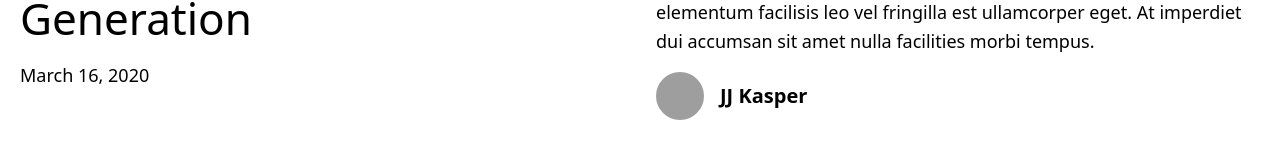
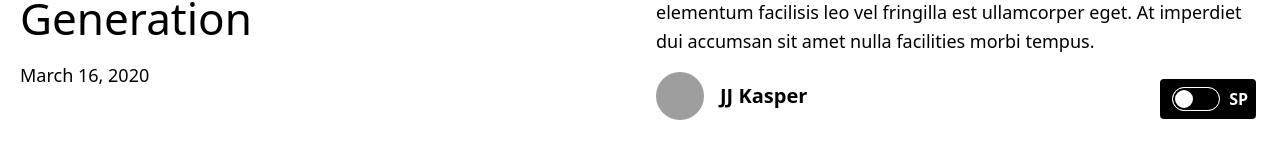
Before and after one commit to DawnGate/angular-blog, an Angular app: page /simple in a window 1280 px wide. Shown: the part 657-800 px from the top of the page. Built offline with nearby package versions, Linux system fonts and the light colour scheme; grey boxes are pictures that could not be loaded.

Commit message:
feat: update switch version button

```diff
--- a/src/app/app.component.html
+++ b/src/app/app.component.html
@@ -1 +1,2 @@
 <router-outlet></router-outlet>
+<app-switch-version-button></app-switch-version-button>
--- a/src/app/app.component.ts
+++ b/src/app/app.component.ts
@@ -2,10 +2,12 @@ import { Component } from '@angular/core';
 import { CommonModule } from '@angular/common';
 import { RouterOutlet } from '@angular/router';
 
+import { SwitchVersionButtonComponent } from './switch-version-button/switch-version-button.component';
+
 @Component({
   selector: 'app-root',
   standalone: true,
-  imports: [CommonModule, RouterOutlet],
+  imports: [CommonModule, RouterOutlet, SwitchVersionButtonComponent],
   templateUrl: './app.component.html',
   styleUrl: './app.component.scss'
 })
--- a/src/app/premium/home/home.component.html
+++ b/src/app/premium/home/home.component.html
@@ -1 +1,2 @@
 <p>home premium works!</p>
+<div>What the problem of this</div>
--- /dev/null
+++ b/src/app/switch-version-button/switch-version-button.component.html
@@ -0,0 +1,11 @@
+<div class="switch-container">
+  <div class="toggle-switch">
+    <input class="toggle-input"
+      type="checkbox"
+      [class.checked]="checked"
+      (click)="toggleCheck()"
+    />
+    <div class="label simple-label" [class.show]="!checked">SP</div>
+    <div class="label premiun-label" [class.show]="checked">PR</div>
+  </div>
+</div>
--- /dev/null
+++ b/src/app/switch-version-button/switch-version-button.component.scss
@@ -0,0 +1,77 @@
+.switch-container {
+  position: fixed;
+  bottom: 24px;
+  right: 24px;
+}
+
+.toggle-switch {
+  padding: 8px 12px;
+  padding-right: calc(12px + 24px);
+  background: var(--primary-color);
+  border-radius: 4px;
+  display: flex;
+  justify-content: center;
+  align-items: center;
+}
+
+input {
+  width: 48px;
+  height: 24px;
+  border-radius: 20px;
+  background: var(--secondary-color);
+
+  cursor: pointer;
+
+  border: 1px solid white;
+  appearance: none;
+  -webkit-appearance: none;
+
+  --handleoffset: -24px;
+
+
+
+
+  &.checked {
+    --handleoffset: 24px;
+  }
+
+  box-shadow: var(--handleoffset) 0 0 2px var(--primary-color) inset, 0 0 0 2px var(--primary-color) inset, 0 0;
+  transition: background, box-shadow 0.2s ease-out;
+}
+
+.label {
+  opacity: 0;
+  position: absolute;
+  right: 8px;
+
+  color: var(--secondary-color);
+
+  font-weight: 700;
+  animation: fadeOut 1s;
+
+  &.show {
+    animation: fadeIn 1s;
+    opacity: 1;
+  }
+
+}
+
+@keyframes fadeIn {
+  from {
+    opacity: 0;
+  }
+
+  to {
+    opacity: 1;
+  }
+}
+
+@keyframes fadeOut {
+  from {
+    opacity: 1;
+  }
+
+  to {
+    opacity: 0;
+  }
+}
--- /dev/null
+++ b/src/app/switch-version-button/switch-version-button.component.ts
@@ -0,0 +1,26 @@
+import { Component } from '@angular/core';
+import { Router } from '@angular/router';
+
+@Component({
+  selector: 'app-switch-version-button',
+  standalone: true,
+  imports: [],
+  templateUrl: './switch-version-button.component.html',
+  styleUrl: './switch-version-button.component.scss'
+})
+export class SwitchVersionButtonComponent {
+
+  constructor(private router: Router){}
+
+  checked = false;
+
+  toggleCheck = () => {
+    this.checked = !this.checked;
+
+    if(this.checked){
+      this.router.navigate(["/premium"])
+    } else {
+      this.router.navigate(["/simple"])
+    }
+  }
+}
--- a/src/styles.scss
+++ b/src/styles.scss
@@ -43,3 +43,9 @@ a {
     padding: 0 20px;
     margin: 0 auto;
 }
+
+
+:root {
+  --primary-color: #000;
+  --secondary-color: #fff;
+}
```
